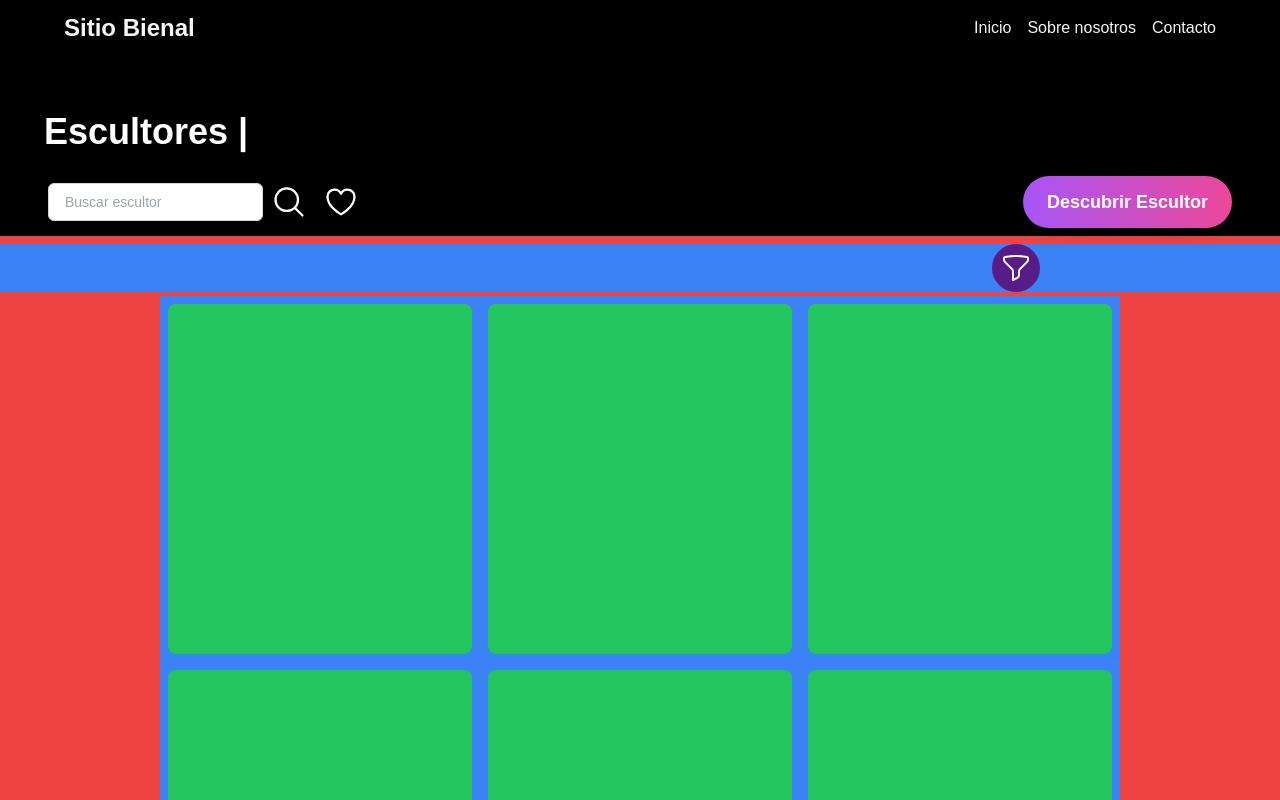
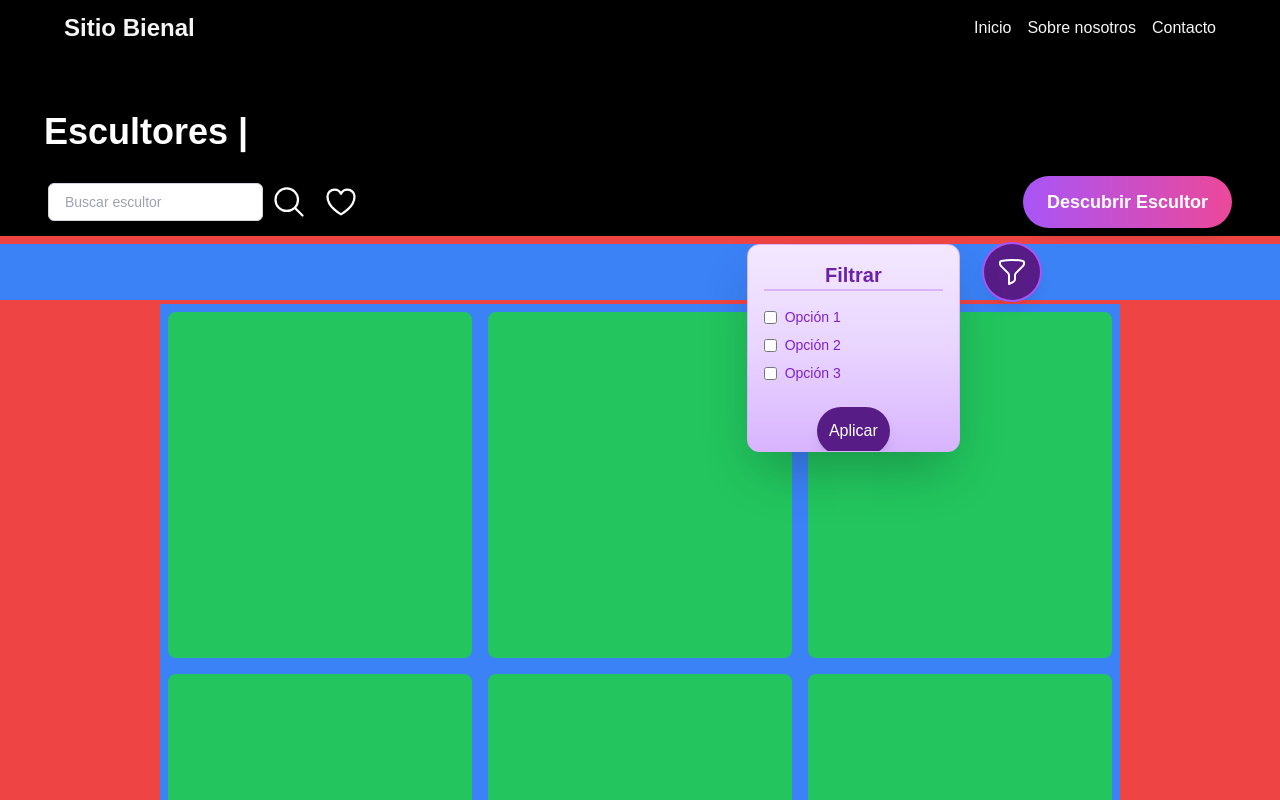
Before and after one commit to fabriJerezz/sitio-bienal, a Next.js app: page /escultores in a window 1280 px wide. Both pictures are taken after a click on the button 1016 px from the left and 268 px from the top of the page. Shown: the top 800 px of the page. Built offline with nearby package versions, Linux system fonts and the light colour scheme.

Commit message:
Filter Structure

```diff
--- a/src/components/Escultores/SculptorList.tsx
+++ b/src/components/Escultores/SculptorList.tsx
@@ -1,25 +1,74 @@
-import React from 'react';
+'use client';
+import React, { useState } from 'react';
 
 function SculptorList() {
+  const [displayFilter, setDisplayFilter] = useState(false);
+
+  const handleDisplayFilter = () => {
+    setDisplayFilter(!displayFilter);
+  };
+
   return (
     <div className="w-screen h-screen bg-red-500 flex flex-col  py-2 items-center">
-      <div className="flex bg-blue-500  w-full justify-end pr-60">
-        <button className="text-white hover:text-purple-400 transition-colors duration-300 bg-purple-900 rounded-full p-2">
+      <div className="flex bg-blue-500  w-full justify-end pr-60 relative">
+        <button
+          onClick={handleDisplayFilter}
+          className="text-white hover:text-purple-400 transition-all duration-300 bg-purple-900 rounded-full p-3 shadow-lg hover:shadow-xl focus:outline-none focus:ring-2 focus:ring-purple-500 transform hover:-translate-y-1 active:translate-y-0"
+        >
           <svg
             xmlns="http://www.w3.org/2000/svg"
             fill="none"
             viewBox="0 0 24 24"
-            stroke-width="1.5"
+            strokeWidth="1.5"
             stroke="currentColor"
-            className="size-8 hover:scale-110 transition-transform duration-300"
+            className="w-8 h-8 transition-transform duration-300 ease-in-out transform hover:rotate-90"
           >
             <path
-              stroke-linecap="round"
-              stroke-linejoin="round"
+              strokeLinecap="round"
+              strokeLinejoin="round"
               d="M12 3c2.755 0 5.455.232 8.083.678.533.09.917.556.917 1.096v1.044a2.25 2.25 0 0 1-.659 1.591l-5.432 5.432a2.25 2.25 0 0 0-.659 1.591v2.927a2.25 2.25 0 0 1-1.244 2.013L9.75 21v-6.568a2.25 2.25 0 0 0-.659-1.591L3.659 7.409A2.25 2.25 0 0 1 3 5.818V4.774c0-.54.384-1.006.917-1.096A48.32 48.32 0 0 1 12 3Z"
             />
           </svg>
         </button>
+        <div
+          className={`flex items-center flex-col absolute w-1/6 h-52 right-80 bg-gradient-to-b from-purple-100 via-purple-200 to-purple-300 rounded-xl shadow-2xl transform transition-all duration-300 ease-out overflow-hidden border border-purple-300 ${
+            displayFilter
+              ? 'opacity-100 translate-y-0'
+              : 'opacity-0 -translate-y-full pointer-events-none'
+          }`}
+        >
+          <div className="p-4 w-full">
+            <h3 className="text-xl font-semibold text-purple-800 mb-2 text-center border-b-2 border-purple-300 ">
+              Filtrar
+            </h3>
+            <div className="space-y-2 w-full  py-2">
+              <label className="flex items-center space-x-2 text-sm text-purple-700 ">
+                <input
+                  type="checkbox"
+                  className="form-checkbox text-purple-600"
+                />
+                <span>Opción 1</span>
+              </label>
+              <label className="flex items-center space-x-2 text-sm text-purple-700">
+                <input
+                  type="checkbox"
+                  className="form-checkbox text-purple-600"
+                />
+                <span>Opción 2</span>
+              </label>
+              <label className="flex items-center space-x-2 text-sm text-purple-700">
+                <input
+                  type="checkbox"
+                  className="form-checkbox text-purple-600"
+                />
+                <span>Opción 3</span>
+              </label>
+            </div>
+          </div>
+          <button className="bg-purple-900 text-white hover:bg-purple-800 transition-all duration-300 rounded-full p-3 shadow-lg hover:shadow-xl focus:outline-none focus:ring-2 focus:ring-purple-500 transform hover:-translate-y-1 active:translate-y-0">
+            Aplicar
+          </button>
+        </div>
       </div>
       <div className="w-3/4 h-screen bg-blue-500 mt-1  grid grid-cols-3 gap-4 p-2">
         <div className="bg-green-500 w-full h-full rounded-lg"></div>
```
